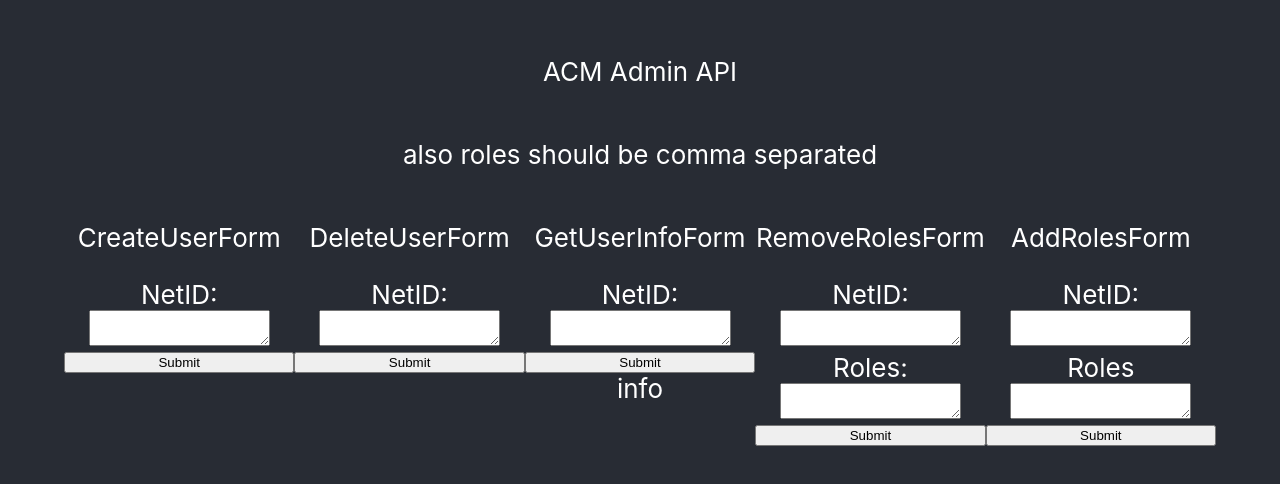
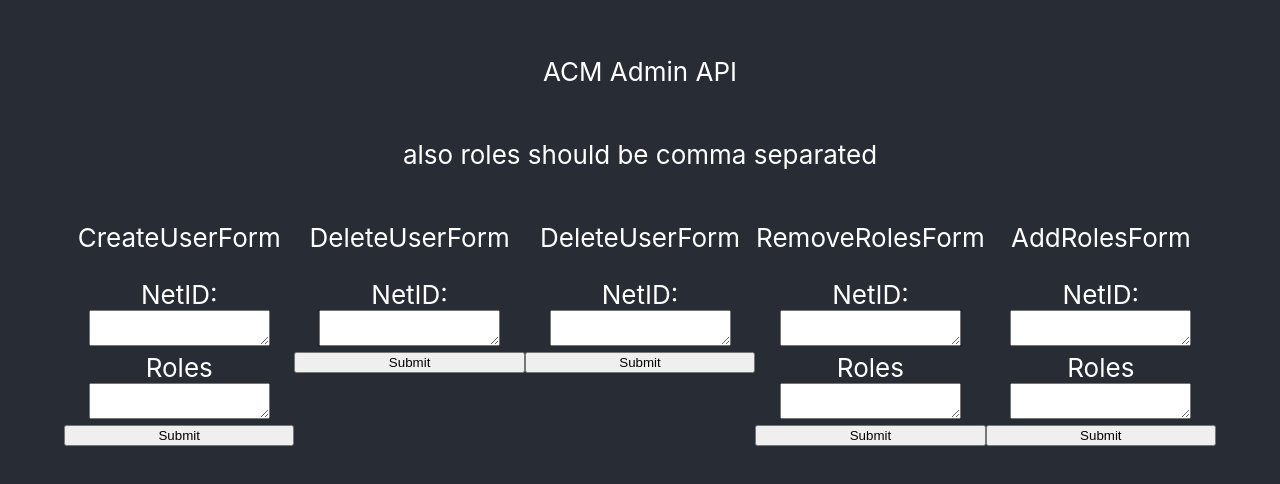
Before and after one commit to acm-uiuc/admin-api, a React (Create React App) app in the folder admin-api-frontend/: page / in a window 1280 px wide. Shown: the part 162-646 px from the top of the page. Built offline with nearby package versions, Linux system fonts and the light colour scheme.

Commit message:
Restructure and clean up repeated code

```diff
--- a/admin-api-frontend/src/components/GetUserInfoForm/index.tsx
+++ b/admin-api-frontend/src/components/CommonFormsFolder/CommonForm/index.tsx
@@ -1,8 +1,12 @@
 import React, { useState } from "react";
 
-const GetUserInfoForm = () => {
+interface CommonFormProps {
+  name: String;
+  backendFunction: () => void;
+}
+
+const CommonForm: React.FC<CommonFormProps> = ({ name, backendFunction }) => {
   const [netID, setNetID] = useState<string>("");
-  const [userInfo, setUserInfo] = useState<string>("info");
 
   const handleNetIDChange = (event) => {
     setNetID(event.target.value);
@@ -11,10 +15,7 @@ const GetUserInfoForm = () => {
   const handleSubmit = (event) => {
     if (netID !== "") {
       console.log(netID);
-      // Do something with the netID to get UserInfo
-      // Display user info by setting userInfo
-
-      setUserInfo(netID + " information: ");
+      // Do something with the netID
 
       event.preventDefault();
       setNetID("");
@@ -24,7 +25,7 @@ const GetUserInfoForm = () => {
   return (
     <>
       <div>
-        <p>GetUserInfoForm</p>
+        <p>DeleteUserForm</p>
         <form onSubmit={handleSubmit}>
           <div className="form-container">
             <label>
@@ -34,9 +35,8 @@ const GetUserInfoForm = () => {
             <input type="submit" value="Submit" />
           </div>
         </form>
-        <div>{userInfo}</div>
       </div>
     </>
   );
 };
-export default GetUserInfoForm;
+export default CommonForm;
--- a/admin-api-frontend/src/components/AddRolesForm/index.tsx
+++ b/admin-api-frontend/src/components/CommonFormsFolder/CommonFormWithRoles/index.tsx
@@ -1,7 +1,15 @@
 import React, { useState } from "react";
-import "../../components/CommonStyles/styles.css";
+import "../../CommonStyles/styles.css";
 
-const AddRolesForm = () => {
+interface CommonFormWithRolesProps {
+  name: String;
+  backendFunction: () => void;
+}
+
+const CommonFormWithRoles: React.FC<CommonFormWithRolesProps> = ({
+  name,
+  backendFunction,
+}) => {
   const [netID, setNetID] = useState<string>("");
   const [roles, setRoles] = useState<string>("");
   const [rolesSplit, setRolesSplit] = useState<string[]>([]);
@@ -31,7 +39,7 @@ const AddRolesForm = () => {
   return (
     <>
       <div>
-        <p>AddRolesForm</p>
+        <p>{name}</p>
         <form onSubmit={handleSubmit}>
           <div className="form-container">
             <label>
@@ -49,4 +57,4 @@ const AddRolesForm = () => {
     </>
   );
 };
-export default AddRolesForm;
+export default CommonFormWithRoles;
--- a/admin-api-frontend/src/components/CreateUserForm/index.tsx
+++ /dev/null
@@ -1,37 +0,0 @@
-import React, { useState } from "react";
-
-const CreateUserForm = () => {
-  const [netID, setNetID] = useState<string>("");
-
-  const handleNetIDChange = (event) => {
-    setNetID(event.target.value);
-  };
-
-  const handleSubmit = (event) => {
-    if (netID !== "") {
-      console.log(netID);
-      // Do something with the netID to create a new user
-
-      event.preventDefault();
-      setNetID("");
-    }
-  };
-
-  return (
-    <>
-      <div>
-        <p>CreateUserForm</p>
-        <form onSubmit={handleSubmit}>
-          <div className="form-container">
-            <label>
-              NetID:
-              <textarea value={netID} onChange={handleNetIDChange} />
-            </label>
-            <input type="submit" value="Submit" />
-          </div>
-        </form>
-      </div>
-    </>
-  );
-};
-export default CreateUserForm;
--- a/admin-api-frontend/src/components/DeleteUserForm/index.tsx
+++ /dev/null
@@ -1,37 +0,0 @@
-import React, { useState } from "react";
-
-const DeleteUserForm = () => {
-  const [netID, setNetID] = useState<string>("");
-
-  const handleNetIDChange = (event) => {
-    setNetID(event.target.value);
-  };
-
-  const handleSubmit = (event) => {
-    if (netID !== "") {
-      console.log(netID);
-      // Do something with the netID
-
-      event.preventDefault();
-      setNetID("");
-    }
-  };
-
-  return (
-    <>
-      <div>
-        <p>DeleteUserForm</p>
-        <form onSubmit={handleSubmit}>
-          <div className="form-container">
-            <label>
-              NetID:
-              <textarea value={netID} onChange={handleNetIDChange} />
-            </label>
-            <input type="submit" value="Submit" />
-          </div>
-        </form>
-      </div>
-    </>
-  );
-};
-export default DeleteUserForm;
--- /dev/null
+++ b/admin-api-frontend/src/components/FormsFolder/AddRolesForm/index.tsx
@@ -0,0 +1,9 @@
+import React from "react";
+import CommonFormWithRoles from "../../CommonFormsFolder/CommonFormWithRoles/index.tsx";
+
+const AddRolesForm = () => {
+  return (
+    <CommonFormWithRoles name="AddRolesForm" backendFunction={console.log} />
+  );
+};
+export default AddRolesForm;
--- /dev/null
+++ b/admin-api-frontend/src/components/FormsFolder/CreateUserForm/index.tsx
@@ -0,0 +1,9 @@
+import React from "react";
+import CommonFormWithRoles from "../../CommonFormsFolder/CommonFormWithRoles/index.tsx";
+
+const CreateUserForm = () => {
+  return (
+    <CommonFormWithRoles name="CreateUserForm" backendFunction={console.log} />
+  );
+};
+export default CreateUserForm;
--- /dev/null
+++ b/admin-api-frontend/src/components/FormsFolder/DeleteUserForm/index.tsx
@@ -0,0 +1,7 @@
+import React from "react";
+import CommonForm from "../../CommonFormsFolder/CommonForm/index.tsx";
+
+const DeleteUserForm = () => {
+  return <CommonForm name="DeleteUserForm" backendFunction={console.log} />;
+};
+export default DeleteUserForm;
--- /dev/null
+++ b/admin-api-frontend/src/components/FormsFolder/GetUserInfoForm/index.tsx
@@ -0,0 +1,8 @@
+import React from "react";
+
+import CommonForm from "../../CommonFormsFolder/CommonForm/index.tsx";
+
+const GetUserInfoForm = () => {
+  return <CommonForm name="GetUserInfoForm" backendFunction={console.log} />;
+};
+export default GetUserInfoForm;
--- /dev/null
+++ b/admin-api-frontend/src/components/FormsFolder/RemoveRolesForm/index.tsx
@@ -0,0 +1,9 @@
+import React from "react";
+import CommonFormWithRoles from "../../CommonFormsFolder/CommonFormWithRoles/index.tsx";
+
+const RemoveRolesForm = () => {
+  return (
+    <CommonFormWithRoles name="RemoveRolesForm" backendFunction={console.log} />
+  );
+};
+export default RemoveRolesForm;
--- a/admin-api-frontend/src/components/RemoveRolesForm/index.tsx
+++ /dev/null
@@ -1,51 +0,0 @@
-import React, { useState } from "react";
-
-const RemoveRolesForm = () => {
-  const [netID, setNetID] = useState<string>("");
-  const [roles, setRoles] = useState<string>("");
-  const [rolesSplit, setRolesSplit] = useState<string[]>([]);
-
-  const handleNetIDChange = (event) => {
-    setNetID(event.target.value);
-  };
-
-  const handleRolesChange = (event) => {
-    setRoles(event.target.value);
-    setRolesSplit(event.target.value.split(","));
-  };
-
-  const handleSubmit = (event) => {
-    if (netID !== "" && roles !== "") {
-      console.log(netID);
-      console.log(rolesSplit);
-      // Do something with the netID and roles to remove them
-
-      event.preventDefault();
-      setRolesSplit([]);
-      setNetID("");
-      setRoles("");
-    }
-  };
-
-  return (
-    <>
-      <div>
-        <p>RemoveRolesForm</p>
-        <form onSubmit={handleSubmit}>
-          <div className="form-container">
-            <label>
-              NetID:
-              <textarea value={netID} onChange={handleNetIDChange} />
-            </label>
-            <label>
-              Roles:
-              <textarea value={roles} onChange={handleRolesChange} />
-            </label>
-            <input type="submit" value="Submit" />
-          </div>
-        </form>
-      </div>
-    </>
-  );
-};
-export default RemoveRolesForm;
```
Also changed, not shown: admin-api-frontend/src/App.js (+5 -5 lines).
